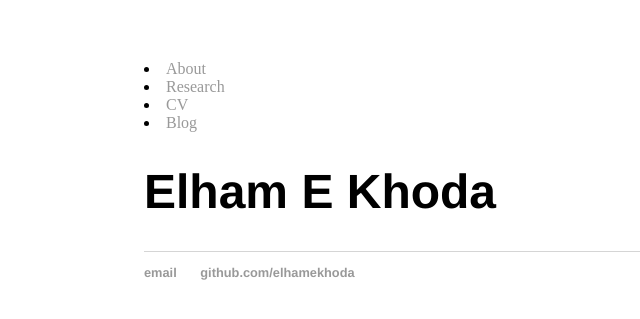
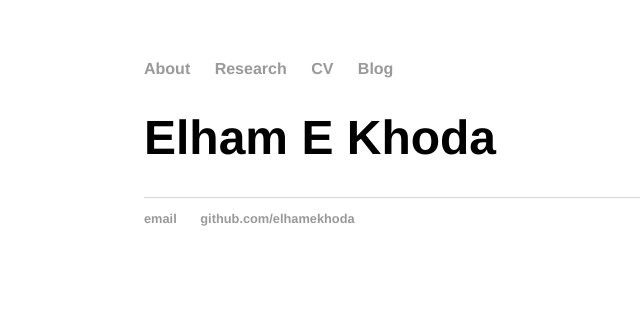
Before and after one commit to elhamekhoda/ekhoda.github.io, a Jekyll site: the page built from index.html, in a window 1280 px wide. Shown: the top 319 px of the page, without its empty margins (48-688 px from the left). Built offline with Jekyll 4.4.1, drawn with Linux system fonts in a browser that asks for light colours.

Commit message:
update the default layout

```diff
--- a/_layouts/default.html
+++ b/_layouts/default.html
@@ -7,12 +7,12 @@
     </head>
     <body>
         <nav>
-            <ur>
+            <ul>
                 <li><a href="/about">About</a></li>
                 <li><a href="/research">Research</a></li>
                 <li><a href="/cv">CV</a></li>
                 <li><a href="/blog">Blog</a></li>
-            </ur>
+            </ul>
         </nav>
         <div class="container">
 
```
